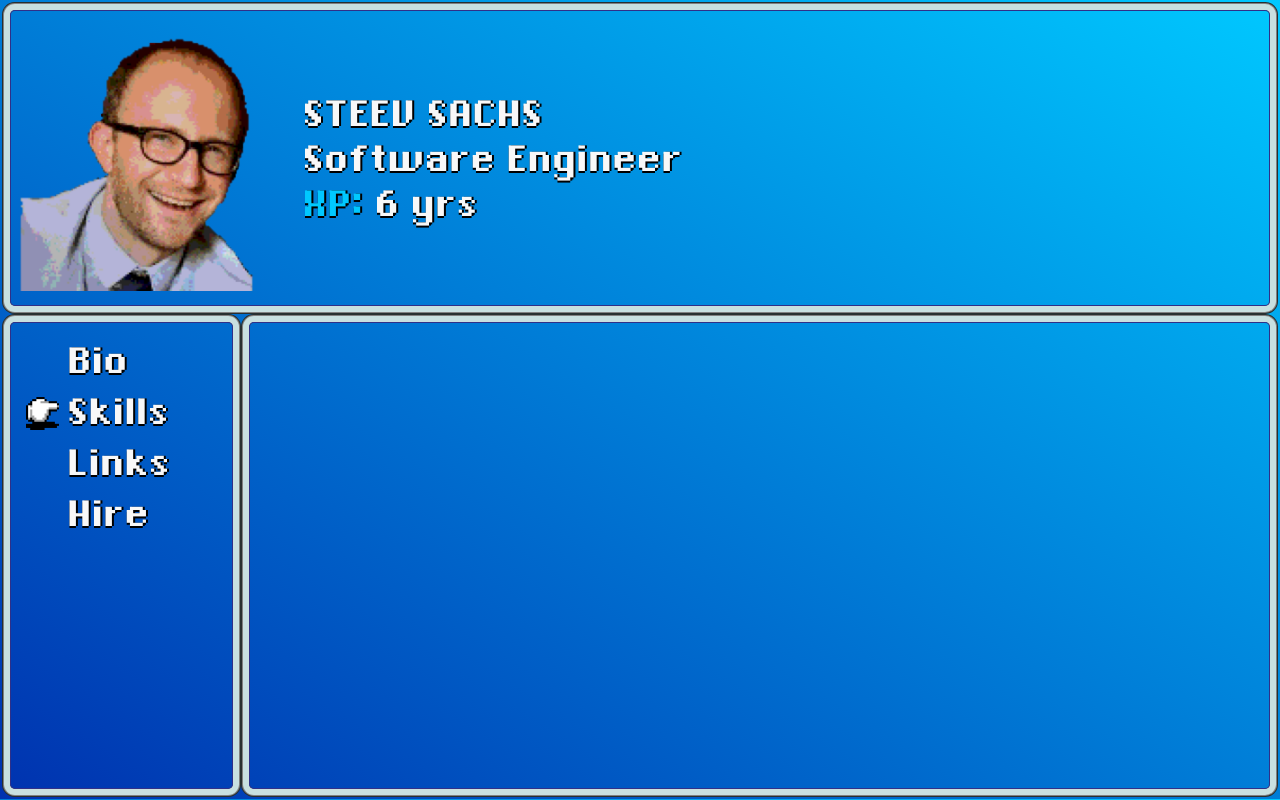
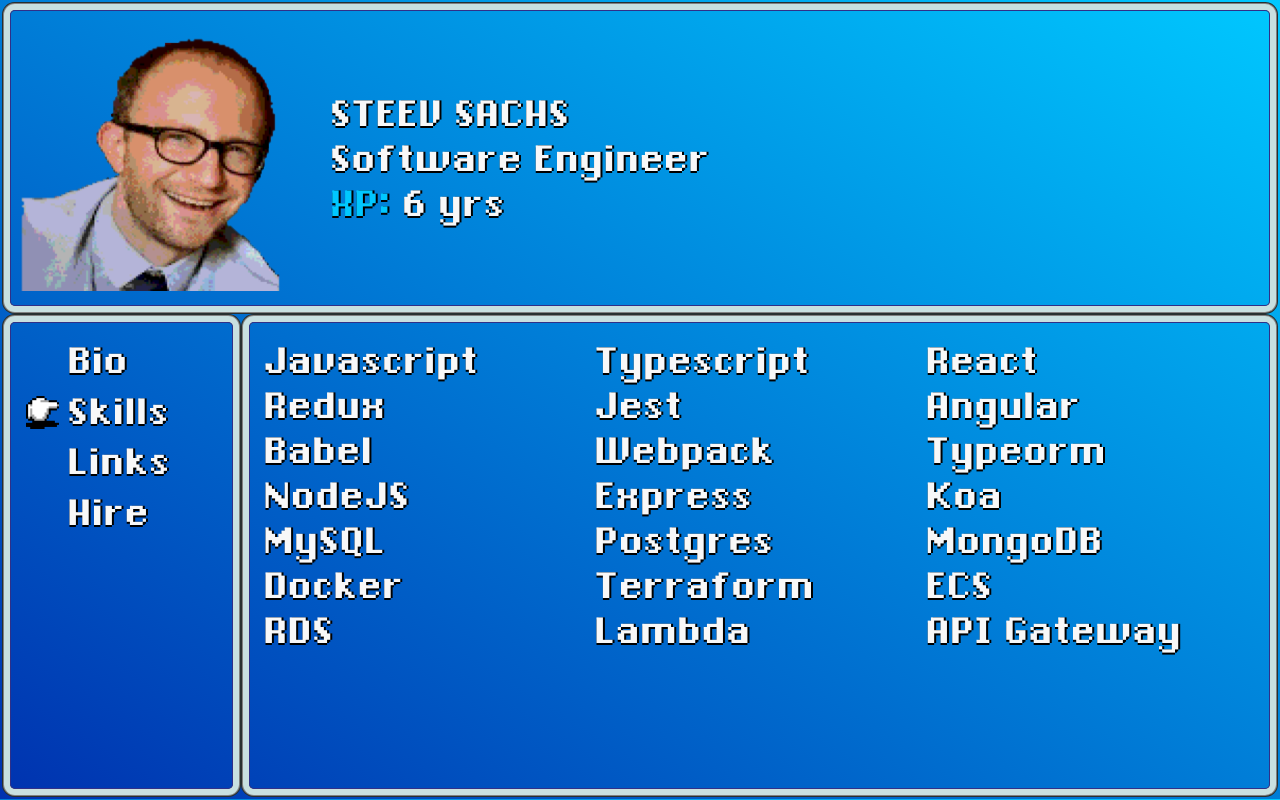
Before and after one commit to steevsachs/steevdev, a React app: page /bio in a window 1280 px wide. Both pictures are taken after a click on the element "Skills". Built offline with nearby package versions, Linux system fonts and the light colour scheme; a web font is replaced by a local one.

Commit message:
Added links and skills

```diff
--- a/src/components/App.tsx
+++ b/src/components/App.tsx
@@ -9,6 +9,7 @@
 import Navigation from './Navigation'
 import Bio from '../modules/bio/components/Bio'
 import Links from '../modules/links/components/Links'
+import Skills from '../modules/skills/components/Skills'
 
 const styles = {
   body: {
@@ -67,14 +68,7 @@
         />
         <Route path={`/${NavItems.Bio}`} component={Bio} />
         <Route path={`/${NavItems.Social}`} component={Links} />
-        <Route
-          path={`/${NavItems.Skills}`}
-          render={() => (
-            <MenuContainer className={styles.main}>
-              <div />
-            </MenuContainer>
-          )}
-        />
+        <Route path={`/${NavItems.Skills}`} component={Skills} />
       </div>
     </div>
   </Router>
--- a/src/components/MenuItem.tsx
+++ b/src/components/MenuItem.tsx
@@ -14,18 +14,7 @@
 const styles = {
   container: (selected: boolean) =>
     css({
-      '& :hover, & > a:visited:hover':
-        !selected &&
-        css(textStyles.blueText, {
-          transition: 'color .5s ease',
-        }),
-      '& > a': {
-        '&:visited': {
-          color: 'inherit',
-        },
-        color: 'inherit',
-        textDecoration: 'none',
-      },
+      '& :hover, & > a:visited:hover': selected && css(textStyles.whiteText, { cursor: 'default' }),
       cursor: !selected ? 'pointer' : 'default',
       display: 'flex',
       transition: 'color .5s ease',
--- a/src/components/Pointer.tsx
+++ b/src/components/Pointer.tsx
@@ -8,7 +8,7 @@
 const styles = {
   container: css({
     marginRight: '.2em',
-    marginTop: 6,
+    marginTop: '3%',
   }),
   image: css({
     height: '.65em',
--- a/src/components/Portrait.tsx
+++ b/src/components/Portrait.tsx
@@ -4,13 +4,13 @@
 const styles = {
   main: css({
     '& img': {
-      height: '100%',
-      width: '100%',
+      height: 'auto',
+      width: 'auto',
     },
     display: 'flex',
     flexGrow: 0,
-    height: '90%',
-    maxWidth: '90%',
+    maxHeight: '90%',
+    width: 'auto',
   }),
 }
 
--- a/src/modules/bio/components/Bio.tsx
+++ b/src/modules/bio/components/Bio.tsx
@@ -1,13 +1,15 @@
 import { styles } from '../../../components/App'
 import MenuContainer from '../../../components/MenuContainer'
 import React from 'react'
+import { textStyles } from '../../../styles'
 
 const Bio: React.FC = () => (
   <MenuContainer className={styles.main}>
     <div>
-      Full stack engineer seeking opportunities to contribute to the development of efficient,
-      innovative, high-quality software and processes as part of a team of passionate professionals
-      who love their jobs and their products
+      Full stack engineer. Seeks opportunities to contribute to the development of efficient,
+      innovative software and processes. Gains <span className={textStyles.blueText}>synergy</span>{' '}
+      when on an <span className={textStyles.blueText}>enthusiastic</span>,{' '}
+      <span className={textStyles.blueText}>collaborative</span> team.
     </div>
   </MenuContainer>
 )
--- a/src/modules/links/components/Links.tsx
+++ b/src/modules/links/components/Links.tsx
@@ -1,10 +1,26 @@
+import { css } from 'emotion'
+import { styles as appStyles } from '../../../components/App'
+import MenuContainer from '../../../components/MenuContainer'
 import React from 'react'
-import MenuContainer from '../../../components/MenuContainer'
-import { styles } from '../../../components/App'
+
+const styles = {
+  list: css({
+    display: 'flex',
+    flexDirection: 'column',
+  }),
+}
 
 const Links: React.FC = () => (
-  <MenuContainer className={styles.main}>
-    <a href="https://github.com/steevsachs">Github</a>
+  <MenuContainer className={css(appStyles.main, styles.list)}>
+    <a href="https://github.com/steevsachs" target="_blank">
+      Github
+    </a>
+    <a href="https://github.com/steevsachs/steevdev" target="_blank">
+      Code for this site
+    </a>
+    <a href="https://www.linkedin.com/in/stephen-sachs-a95819b/" target="_blank">
+      LinkedIn
+    </a>
   </MenuContainer>
 )
 
--- /dev/null
+++ b/src/modules/skills/components/Skills.tsx
@@ -0,0 +1,57 @@
+import React from 'react'
+import MenuContainer from '../../../components/MenuContainer'
+import { styles as appStyles } from '../../../components/App'
+import { css } from 'emotion'
+
+const styles = {
+  columns: css({
+    display: 'flex',
+    justifyContent: 'space-between',
+    width: '100%',
+  }),
+  item: css({
+    width: '33%'
+  })
+}
+
+const Skills: React.FC = () => (
+  <MenuContainer className={css(appStyles.main, { flexDirection: 'column' })}>
+    <div className={styles.columns}>
+      <div className={styles.item}>Javascript</div>
+      <div className={styles.item}>Typescript</div>
+      <div className={styles.item}>React</div>
+    </div>
+    <div className={styles.columns}>
+      <div className={styles.item}>Redux</div>
+      <div className={styles.item}>Jest</div>
+      <div className={styles.item}>Angular</div>
+    </div>
+    <div className={styles.columns}>
+      <div className={styles.item}>Babel</div>
+      <div className={styles.item}>Webpack</div>
+      <div className={styles.item}>Typeorm</div>
+    </div>
+    <div className={styles.columns}>
+      <div className={styles.item}>NodeJS</div>
+      <div className={styles.item}>Express</div>
+      <div className={styles.item}>Koa</div>
+    </div>
+    <div className={styles.columns}>
+      <div className={styles.item}>MySQL</div>
+      <div className={styles.item}>Postgres</div>
+      <div className={styles.item}>MongoDB</div>
+    </div>
+    <div className={styles.columns}>
+      <div className={styles.item}>Docker</div>
+      <div className={styles.item}>Terraform</div>
+      <div className={styles.item}>ECS</div>
+    </div>
+    <div className={styles.columns}>
+      <div className={styles.item}>RDS</div>
+      <div className={styles.item}>Lambda</div>
+      <div className={styles.item}>API Gateway</div>
+    </div>
+  </MenuContainer>
+)
+
+export default Skills
--- a/src/styles.ts
+++ b/src/styles.ts
@@ -31,6 +31,15 @@
   },
 })
 
+const textStyles = {
+  blueText: css({
+    color: 'rgb(0, 200, 255)',
+  }),
+  whiteText: css({
+    color: '#f8f8f8',
+  }),
+}
+
 const globalStyles: CSSObject[] = [
   ...fonts.map(createFontFace),
   {
@@ -41,12 +50,17 @@
       color: 'inherit',
       textDecoration: 'none',
     },
-    body: {
+    body: css(textStyles.whiteText, {
       '& #root': {
         height: 'calc(100vh - 5px)',
       },
+      '& a': {
+        '&:hover': css(textStyles.blueText, {
+          transition: 'color .5s ease',
+        }),
+        transition: 'color .5s ease',
+      },
       backgroundImage: 'linear-gradient(to top right, rgb(0, 50, 175), rgb(0, 200, 255))',
-      color: '#F8F8F8',
       fontFamily: '"Final Fantasy 3/6 Font", sans-serif',
       fontSize: '4vw',
       fontWeight: 900,
@@ -54,15 +68,9 @@
       margin: 2,
       padding: 0,
       textShadow: '2px 0 0 #000, 0 2px 0 #000',
-    },
+    }),
   },
 ]
-
-const textStyles = {
-  blueText: css({
-    color: 'rgb(0, 200, 255)',
-  }),
-}
 
 injectGlobal(globalStyles)
 
```
